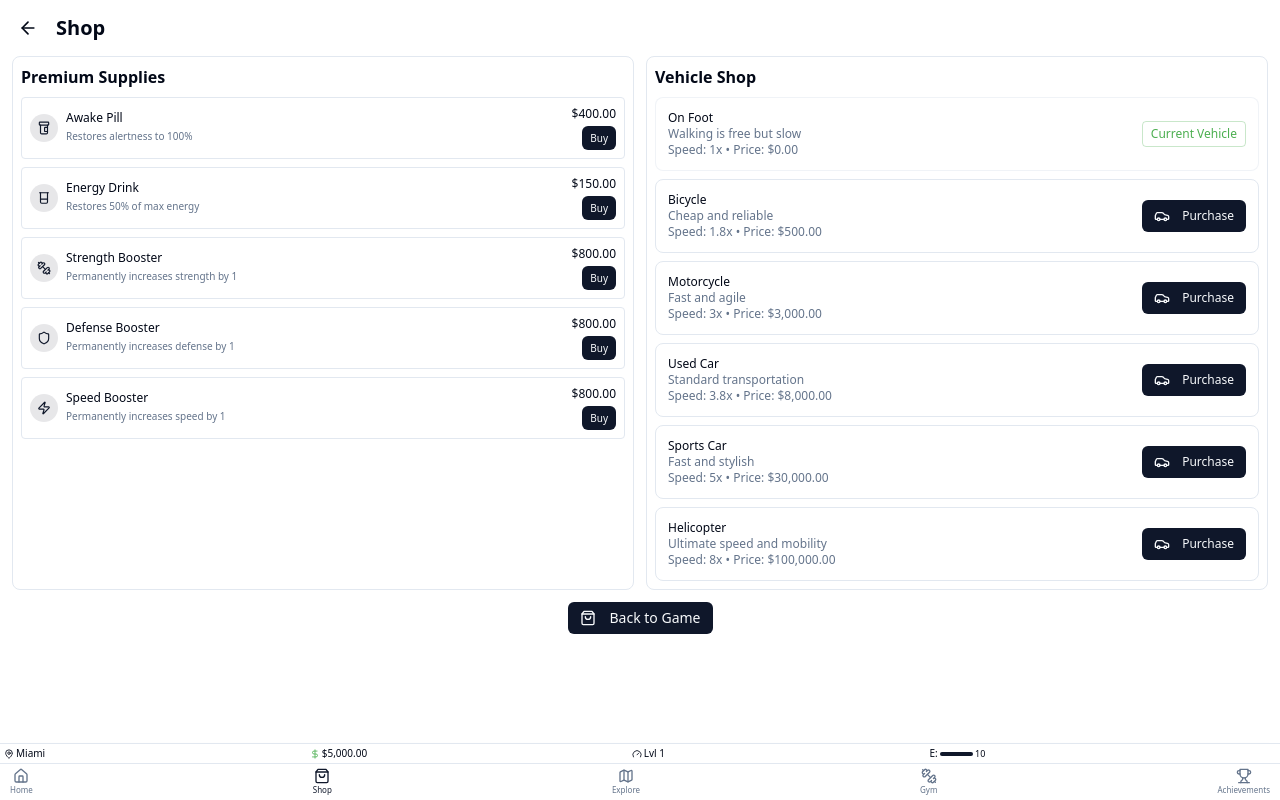
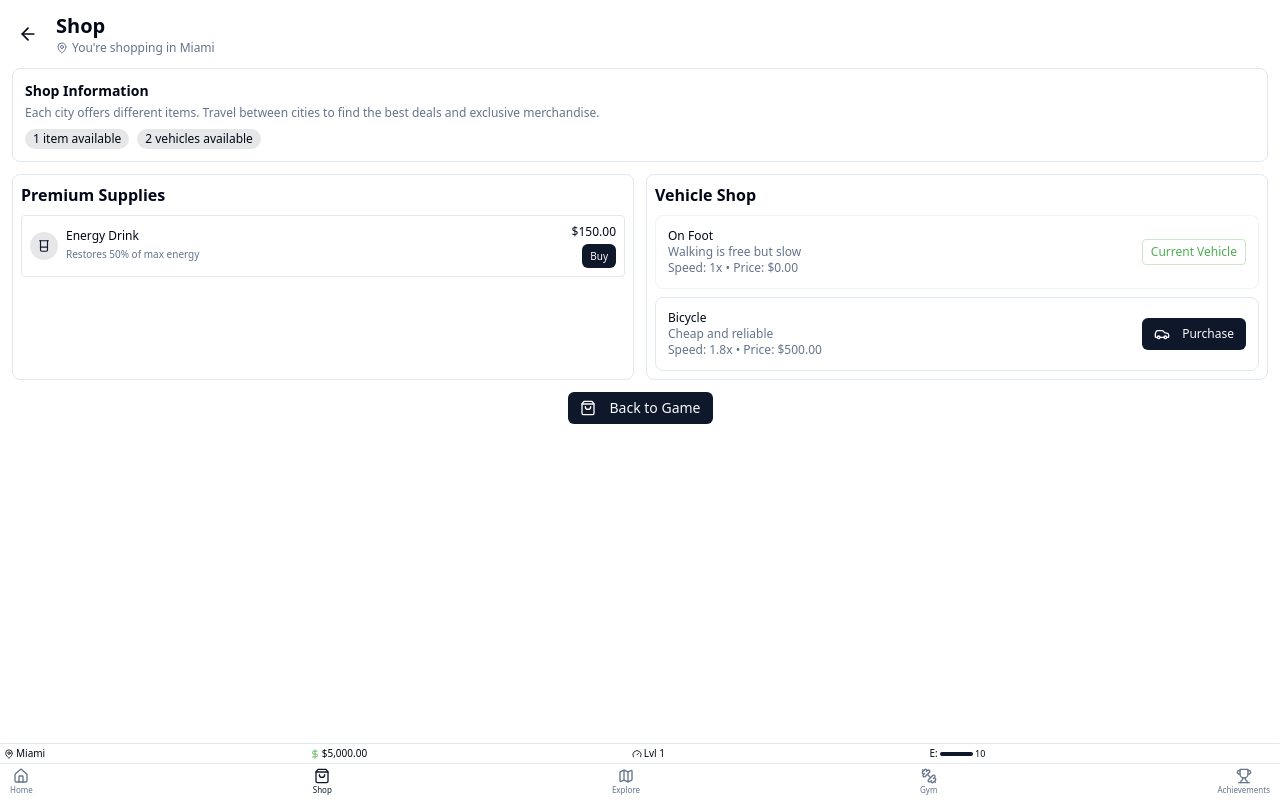
Before and after one commit to dopeboygfx/high-stakes-journey, a React (Vite) app: page /shop in a window 1280 px wide. Built offline with nearby package versions, Linux system fonts and the light colour scheme.

Commit message:
Refactor shop items by city
Limit shop items to specific cities for better game balance. Further balancing may be required.

```diff
--- a/src/components/game/ConsumablesShop.tsx
+++ b/src/components/game/ConsumablesShop.tsx
@@ -6,6 +6,7 @@ import { PillBottle, Beaker, Dumbbell, Shield, Zap } from 'lucide-react';
 import { toast } from 'sonner';
 import { formatMoney } from '../../utils/gameUtils';
 import { Button } from '../ui/button';
+import { getCityConsumables } from '../../utils/shopUtils';
 
 const consumableIcons: Record<string, any> = {
   awake_pill: PillBottle,
@@ -17,6 +18,9 @@ const consumableIcons: Record<string, any> = {
 
 export const ConsumablesShop = () => {
   const { state, dispatch } = useGame();
+
+  // Get available consumables for the current city
+  const availableConsumables = getCityConsumables(state.currentCity);
 
   const handleBuyConsumable = (consumableId: string, quantity: number = 1) => {
     const consumable = CONSUMABLES.find(c => c.id === consumableId);
@@ -46,7 +50,7 @@ export const ConsumablesShop = () => {
       <h2 className="text-base font-bold mb-2">Premium Supplies</h2>
 
       <div className="grid gap-2">
-        {CONSUMABLES.map((consumable) => {
+        {availableConsumables.map((consumable) => {
           const Icon = consumableIcons[consumable.id] || Beaker;
           const count = getConsumableCount(consumable.id);
 
@@ -82,6 +86,13 @@ export const ConsumablesShop = () => {
           );
         })}
       </div>
+
+      {availableConsumables.length === 0 && (
+        <div className="p-3 text-center text-muted-foreground text-sm">
+          No supplies available in this city.
+          <p className="text-xs">Travel to other cities to find different items.</p>
+        </div>
+      )}
     </div>
   );
 };
--- a/src/components/game/VehicleShop.tsx
+++ b/src/components/game/VehicleShop.tsx
@@ -5,9 +5,13 @@ import { useGame } from "../../context/GameContext";
 import { VEHICLES } from "../../constants/gameData";
 import { formatMoney } from "../../utils/gameUtils";
 import { Button } from "../ui/button";
+import { getCityVehicles } from "../../utils/shopUtils";
 
 export const VehicleShop = () => {
   const { state, dispatch } = useGame();
+
+  // Get vehicles available in this city
+  const availableVehicles = getCityVehicles(state.currentCity);
 
   const handleBuyVehicle = (vehicleId: string) => {
     const vehicle = VEHICLES.find(v => v.id === vehicleId)!;
@@ -32,7 +36,7 @@ export const VehicleShop = () => {
     <div className="p-2 rounded-lg border bg-card text-sm">
       <h2 className="text-base font-bold mb-2">Vehicle Shop</h2>
       <div className="grid gap-2">
-        {VEHICLES.map((vehicle) => (
+        {availableVehicles.map((vehicle) => (
           <div
             key={vehicle.id}
             className={`p-3 rounded-lg border flex justify-between items-center ${
@@ -66,6 +70,13 @@ export const VehicleShop = () => {
           </div>
         ))}
       </div>
+
+      {availableVehicles.length === 0 && (
+        <div className="p-3 text-center text-muted-foreground text-sm">
+          No vehicles available in this city.
+          <p className="text-xs">Travel to other cities to find different vehicles.</p>
+        </div>
+      )}
     </div>
   );
 };
--- a/src/pages/Shop.tsx
+++ b/src/pages/Shop.tsx
@@ -1,12 +1,22 @@
 
 import React from 'react';
 import { Link } from 'react-router-dom';
-import { ArrowLeft, ShoppingBag } from 'lucide-react';
+import { ArrowLeft, ShoppingBag, MapPin } from 'lucide-react';
 import { ConsumablesShop } from '../components/game/ConsumablesShop';
 import { VehicleShop } from '../components/game/VehicleShop';
 import { Button } from '../components/ui/button';
+import { useGame } from '../context/GameContext';
+import { getCityConsumables, getCityVehicles } from '../utils/shopUtils';
+import { CITIES } from '../constants/gameData';
 
 const Shop = () => {
+  const { state } = useGame();
+  const currentCity = CITIES.find(city => city.id === state.currentCity);
+
+  // Get counts for various shop items
+  const consumablesCount = getCityConsumables(state.currentCity).length;
+  const vehiclesCount = getCityVehicles(state.currentCity).length;
+
   return (
     <div className="container mx-auto p-3 space-y-3">
       <div className="flex items-center gap-3">
@@ -16,7 +26,28 @@ const Shop = () => {
         >
           <ArrowLeft className="w-5 h-5" />
         </Link>
-        <h1 className="text-xl font-bold">Shop</h1>
+        <div>
+          <h1 className="text-xl font-bold">Shop</h1>
+          <div className="flex items-center text-xs text-muted-foreground">
+            <MapPin className="w-3 h-3 mr-1" />
+            <span>You're shopping in {currentCity?.name}</span>
+          </div>
+        </div>
+      </div>
+
+      <div className="p-3 rounded-lg border bg-card/50 text-sm mb-3">
+        <h2 className="text-sm font-semibold mb-1">Shop Information</h2>
+        <p className="text-xs text-muted-foreground">
+          Each city offers different items. Travel between cities to find the best deals and exclusive merchandise.
+        </p>
+        <div className="flex items-center gap-2 mt-2 text-xs">
+          <span className="px-2 py-0.5 bg-primary/10 rounded-full">
+            {consumablesCount} item{consumablesCount !== 1 ? 's' : ''} available
+          </span>
+          <span className="px-2 py-0.5 bg-primary/10 rounded-full">
+            {vehiclesCount} vehicle{vehiclesCount !== 1 ? 's' : ''} available
+          </span>
+        </div>
       </div>
 
       <div className="grid grid-cols-1 lg:grid-cols-2 gap-3">
--- /dev/null
+++ b/src/utils/shopUtils.ts
@@ -0,0 +1,87 @@
+
+import { CONSUMABLES, VEHICLES } from '../constants/gameData';
+import { Consumable, Vehicle } from '../types/game';
+
+// Define which consumables are available in each city
+const CITY_CONSUMABLES: Record<string, string[]> = {
+  // Starter city - basic items only
+  'miami': ['energy_drink'],
+
+  // Level 3 city - basic items + awake pill
+  'ny': ['energy_drink', 'awake_pill'],
+
+  // Level 5 city - energy + speed booster
+  'la': ['energy_drink', 'speed_boost'],
+
+  // Level 7 city - energy + strength booster
+  'chicago': ['energy_drink', 'strength_boost'],
+
+  // Level 10 city - high-end items only
+  'vegas': ['defense_boost', 'awake_pill'],
+};
+
+// Define which vehicles are available in each city
+const CITY_VEHICLES: Record<string, string[]> = {
+  // Starter city - basic vehicles
+  'miami': ['feet', 'bicycle'],
+
+  // Level 3 city - adds motorcycle
+  'ny': ['feet', 'bicycle', 'motorcycle'],
+
+  // Level 5 city - adds car
+  'la': ['feet', 'bicycle', 'motorcycle', 'car'],
+
+  // Level 7 city - adds sports car
+  'chicago': ['feet', 'motorcycle', 'car', 'sportscar'],
+
+  // Level 10 city - all vehicles including helicopter
+  'vegas': ['car', 'sportscar', 'helicopter'],
+};
+
+/**
+ * Returns the consumables available in a specific city
+ */
+export const getCityConsumables = (cityId: string): Consumable[] => {
+  const availableIds = CITY_CONSUMABLES[cityId] || [];
+
+  // If no consumables defined for this city, return empty array
+  if (!availableIds.length) {
+    return [];
+  }
+
+  // Filter consumables by available IDs
+  return CONSUMABLES.filter(consumable => availableIds.includes(consumable.id));
+};
+
+/**
+ * Returns the vehicles available in a specific city
+ */
+export const getCityVehicles = (cityId: string): Vehicle[] => {
+  const availableIds = CITY_VEHICLES[cityId] || [];
+
+  // If no vehicles defined for this city, return empty array
+  if (!availableIds.length) {
+    return [];
+  }
+
+  // Filter vehicles by available IDs
+  return VEHICLES.filter(vehicle => availableIds.includes(vehicle.id));
+};
+
+// Apply city-specific price modifiers to regular consumable prices
+export const getCityConsumablePrice = (consumableId: string, cityId: string): number => {
+  const consumable = CONSUMABLES.find(c => c.id === consumableId);
+  if (!consumable) return 0;
+
+  // Cities can apply discounts or price increases
+  const cityPriceModifiers: Record<string, number> = {
+    'miami': 1.0, // Base prices
+    'ny': 1.2,    // 20% premium
+    'la': 1.1,    // 10% premium
+    'chicago': 0.9, // 10% discount
+    'vegas': 1.5,  // 50% premium (luxury tax)
+  };
+
+  const modifier = cityPriceModifiers[cityId] || 1.0;
+  return Math.round(consumable.price * modifier);
+};
```
